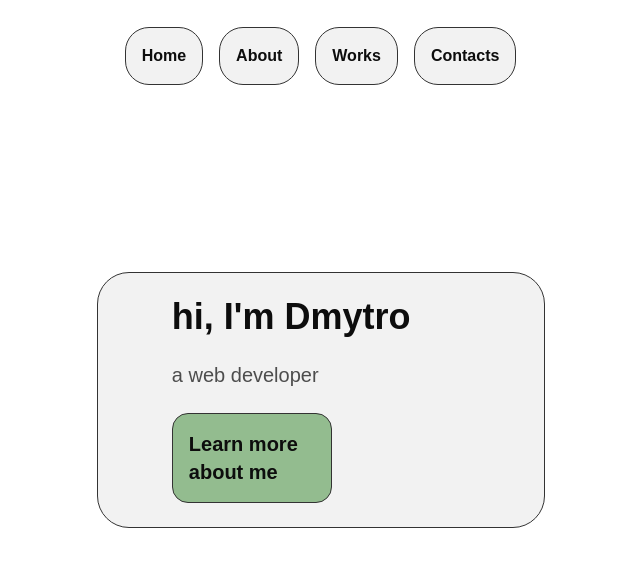
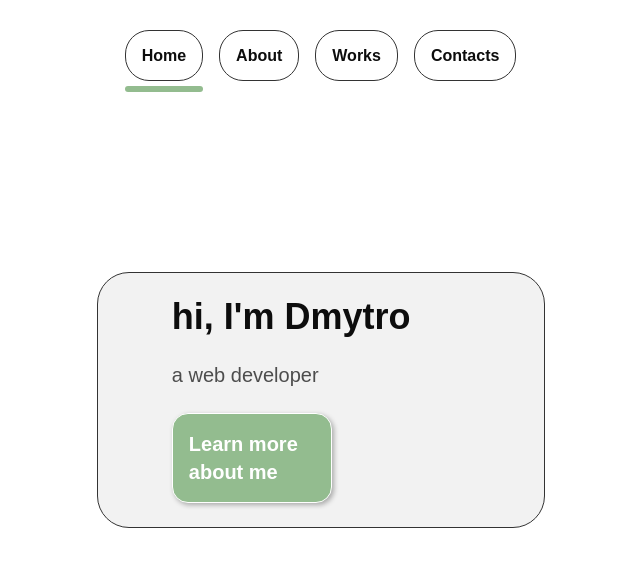
Before and after one commit to Aris449/portfolio-site, a Next.js app: page / in a window 1280 px wide. Shown: the top 566 px of the page, without its empty margins (312-952 px from the left). Built offline with nearby package versions, Linux system fonts and the light colour scheme.

Commit message:
added navbar animation

```diff
--- a/app/about/page.tsx
+++ b/app/about/page.tsx
@@ -1,5 +1,5 @@
 import React  from 'react';
-import {AnimatedWrapper} from "@/app/components/Animations";
+import {AnimatedWrapper, HoverBtn} from "@/app/components/Animations";
 
 const cards = [
     {
@@ -41,12 +41,9 @@ const About = () => {
                         <h2 className="text-3xl font-bold "> {card.title}</h2>
                         <div className={`${card.content.length > 4 ? "grid grid-cols-2 gap-x-8 gap-y-4": "flex flex-col gap-x-8 gap-y-4"} `}>
                             {card.content.map((content, idx) => (
-                                // <div key={idx} className="flex gap-2">
-                                //     {card.images?.[idx] && (
-                                //         <Image src={card.images[idx]} alt="" width={30} height={30} className="object-contain bg-bg-light rounded-2xl " />
-                                //     )}
-                                    <span key={idx}  className="p-2 px-4 bg-bg-light font-semibold rounded-2xl text-text-muted border border-theme">{content}</span>
-                                // </div>
+                                <HoverBtn y={3}  key={idx} className="p-2 px-4 bg-bg-light font-semibold rounded-2xl text-text-muted border border-theme ">
+                                    <span >{content}</span>
+                                </HoverBtn>
                             ))}
                         </div>
                     </div>
--- a/app/components/Animations.tsx
+++ b/app/components/Animations.tsx
@@ -44,14 +44,15 @@ type hoverBtnProps = {
     children: ReactElement | ReactElement[];
     duration?: number;
     className?: string;
+    y?:number;
 }
 
-export const HoverBtn = ({children, duration = 0.3, className}: hoverBtnProps) => {
+export const HoverBtn = ({children, duration = 0.3, y =-3, className}: hoverBtnProps) => {
     const btnRef = useRef<HTMLDivElement | null>(null);
 
     const handleEnter = () => {
         gsap.to(btnRef.current, {
-            y: -3,
+            y: y,
             duration: duration,
             ease: "power2.out",
         })
@@ -71,55 +72,3 @@ export const HoverBtn = ({children, duration = 0.3, className}: hoverBtnProps) =
         </div>
     )
 }
-
-export default function MagneticButton({children, strength = 150,}: { children: React.ReactNode; strength?: number; }) {
-    const btnRef = useRef<HTMLDivElement | null>(null);
-
-    useGSAP(() => {
-        const btn = btnRef.current;
-        if (!btn) return;
-
-        const handleMouseMove = (e: MouseEvent) => {
-            const rect = btn.getBoundingClientRect();
-            const btnX = rect.left + rect.width / 2;
-            const btnY = rect.top + rect.height / 2;
-
-            const distX = e.clientX - btnX;
-            const distY = e.clientY - btnY;
-
-            const distance = Math.sqrt(distX * distX + distY * distY);
-
-            if (distance < strength) {
-                gsap.to(btn, {
-                    x: distX * 0.3,
-                    y: distY * 0.3,
-                    duration: 0.3,
-                    ease: "power3.out",
-                });
-            } else {
-                gsap.to(btn, {
-                    x: 0,
-                    y: 0,
-                    duration: 0.5,
-                    ease: "elastic.out(1, 0.4)",
-                });
-            }
-        };
-
-        window.addEventListener("mousemove", handleMouseMove);
-
-        return () => {
-            window.removeEventListener("mousemove", handleMouseMove);
-        };
-    }, [strength]);
-
-    return (
-        <div
-            ref={btnRef}
-            className="magnetic-btn inline-block"
-            style={{ display: "inline-block" }}
-        >
-            {children}
-        </div>
-    );
-}
--- a/app/components/Navbar.tsx
+++ b/app/components/Navbar.tsx
@@ -1,46 +1,60 @@
-import React from 'react';
+"use client";
+import React, {  useRef } from "react";
 import Link from "next/link";
+import gsap from "gsap";
+import { Flip } from "gsap/Flip";
 import {HoverBtn} from "@/app/components/Animations";
 
+gsap.registerPlugin(Flip);
+
 const links = [
-    {
-        id:1,
-        title: "Home",
-        href:"/",
-    },
-    {
-        id:2,
-        title: "About",
-        href:"/about",
-    },
-    {
-        id:3,
-        title: "Works",
-        href:"/works",
-    },
-    {
-        id:4,
-        title: "Contacts",
-        href:"/contacts",
-    },
-]
+    { id: 1, title: "Home", href: "/" },
+    { id: 2, title: "About", href: "/about" },
+    { id: 3, title: "Works", href: "/works" },
+    { id: 4, title: "Contacts", href: "/contacts" },
+];
 
-function Navbar() {
+export default function Navbar() {
+    const activeRef = useRef<HTMLDivElement | null>(null);
+    const itemsRef = useRef<(HTMLDivElement | null)[]>([]);
+
+    const setRef = (el: HTMLDivElement | null, i: number) => {
+        itemsRef.current[i] = el;
+    };
+
+    const handleClick = (i: number) => {
+        const active = activeRef.current;
+        const item = itemsRef.current[i];
+        if (!active || !item) return;
+
+        const state = Flip.getState(active);
+        item.appendChild(active);
+
+        Flip.from(state, {
+            duration: 0.5,
+            absolute: true,
+            ease: "elastic.out(1,0.5)",
+        });
+    };
+
     return (
         <nav className="flex items-center justify-center h-28">
+            <div className="flex items-center justify-center gap-4">
+                {links.map((link, i) => (
+                    <HoverBtn   key={link.id}>
 
-            <div className="flex items-center justify-center gap-4">
+                    <div ref={(el) => setRef(el, i)} className="relative" onClick={() => handleClick(i)}>
+                        <Link href={link.href} className="p-3 md:p-4 rounded-3xl text-base font-bold border border-theme">
+                            {link.title}
+                        </Link>
 
-                {links.map((link) => (
-                    <HoverBtn key={link.id}>
-
-                    <Link  href={link.href} className="flex justify-center items-center p-3 md:p-4 bg-bg rounded-3xl text-base font-bold border  border-theme btn-3d<">{link.title}</Link>
+                        {i === 0 && (
+                            <div ref={activeRef} className=" absolute left-0 -bottom-6 h-[6px] w-full bg-bg-accent rounded-full"/>
+                        )}
+                    </div>
                     </HoverBtn>
                 ))}
-
             </div>
         </nav>
     );
 }
-
-export default Navbar;
--- a/app/contacts/page.tsx
+++ b/app/contacts/page.tsx
@@ -1,6 +1,6 @@
 import React from 'react'
 import Link from "next/link";
-import MagneticButton, {AnimatedWrapper} from "@/app/components/Animations";
+import {AnimatedWrapper} from "@/app/components/Animations";
 
 const Contacts = () => {
     return (
@@ -11,10 +11,7 @@ const Contacts = () => {
                 <div className="flex flex-col justify-center m-10 md:m-20 gap-4">
                     <h1 className="text-4xl py-2 md:py-4 font-bold">Email</h1>
                     <p className="text-xl text-text-muted py-2">The easiest way to contact me is through the Email</p>
-                    <MagneticButton>
-
-                    <Link href="#" className="flex justify-center items-center bg-bg-accent p-4 my-1 md:my-4 rounded-2xl w-40 text-xl font-bold border  border-theme">Contact</Link>
-                    </MagneticButton>
+                    <Link href="#" className="flex justify-center items-center btn-whimsical  bg-bg-accent p-4 my-1 md:my-4 rounded-2xl w-40 text-xl font-bold border  border-theme">Contact</Link>
                 </div>
             </div>
         </div>
--- a/app/globals.css
+++ b/app/globals.css
@@ -43,17 +43,26 @@
         border-color: var(--border-color);
     }
 
-    .btn-3d {
-        position: relative;
+    .btn-whimsical {
         display: inline-block;
         padding: 10px 20px;
+        font-size: 16px;
+        border: none;
+        border-radius: 50px;
+        background-color: #ff6f69;
+        color: #ffffff;
+        box-shadow: 2px 2px 5px rgba(0, 0, 0, 0.3);
         transition: transform 0.3s, box-shadow 0.3s;
-        cursor: pointer;
     }
 
+    .btn-whimsical:hover {
+        transform: rotate(-10deg) scale(1.1);
+        box-shadow: 4px 4px 10px rgba(0, 0, 0, 0.5);
+    }
 
-    .btn-3d:hover {
-        transform: translateY(-3px);
+    .btn-whimsical:active {
+        transform: rotate(0) scale(1);
+        box-shadow: 2px 2px 5px rgba(0, 0, 0, 0.3);
     }
 
 }
--- a/app/page.tsx
+++ b/app/page.tsx
@@ -1,5 +1,5 @@
 import Link from "next/link";
-import MagneticButton, {AnimatedWrapper} from "@/app/components/Animations";
+import {AnimatedWrapper} from "@/app/components/Animations";
 
 export default function Home() {
   return (
@@ -9,9 +9,8 @@ export default function Home() {
            <div className="flex flex-col justify-center w-2/3">
             <h1 className="text-4xl py-2 md:py-4 font-bold">hi, I&apos;m Dmytro</h1>
             <p className="text-xl text-text-muted py-2">a web developer</p>
-               <MagneticButton>
-            <Link href="/about" className="flex justify-center items-center bg-bg-accent p-4 my-1 md:my-4 rounded-2xl w-40 text-xl font-bold border  border-theme">Learn more about me</Link>
-               </MagneticButton>
+            <Link href="/about" className="flex justify-center items-center btn-whimsical  bg-bg-accent p-4 my-1 md:my-4 rounded-2xl w-40 text-xl font-bold border  border-theme">Learn more about me</Link>
+
            </div>
        </div>
        </AnimatedWrapper>
--- a/app/works/page.tsx
+++ b/app/works/page.tsx
@@ -5,8 +5,8 @@ import {AnimatedWrapper} from "@/app/components/Animations";
 const projects = [
     {
         id:1,
-        title: "Project-1",
-        description:"Project description",
+        title: "Portfolio site",
+        description:"This website, simple portfolio powered by nextJs and animated using GSAP",
         imgSrc:"/portfolio-img.png",
         tools: [
             {
@@ -47,9 +47,9 @@ const Works = () => {
                             ))}
 
                         </div>
-                        <div className="flex flex-col justify-center w-80 md:w-xl lg:h-120 bg-bg rounded-2xl border  border-theme">
+                        <div className="flex flex-col  justify-center w-80 md:w-xl lg:h-120 bg-bg rounded-2xl border  border-theme">
                             <Image src={project.imgSrc} alt="" width={576} height={320} className="object-contain rounded-2xl" />
-                            <div className="flex flex-col gap-4 p-8 h-full">
+                            <div className="flex flex-col gap-4 p-4 h-full">
                                 <h2 className="text-4xl font-bold">{project.title}</h2>
                                 <p className="text-text-muted text-xl">{project.description}</p>
                             </div>
```
